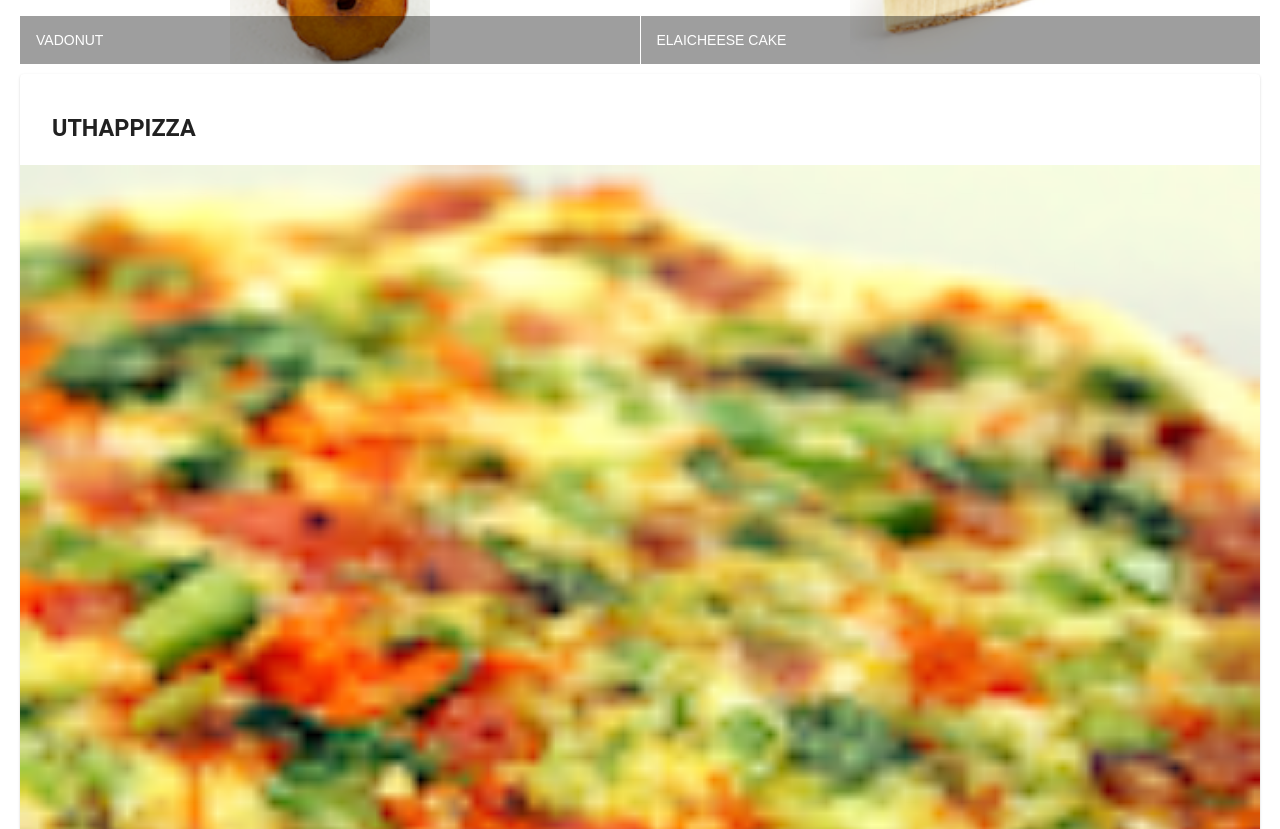
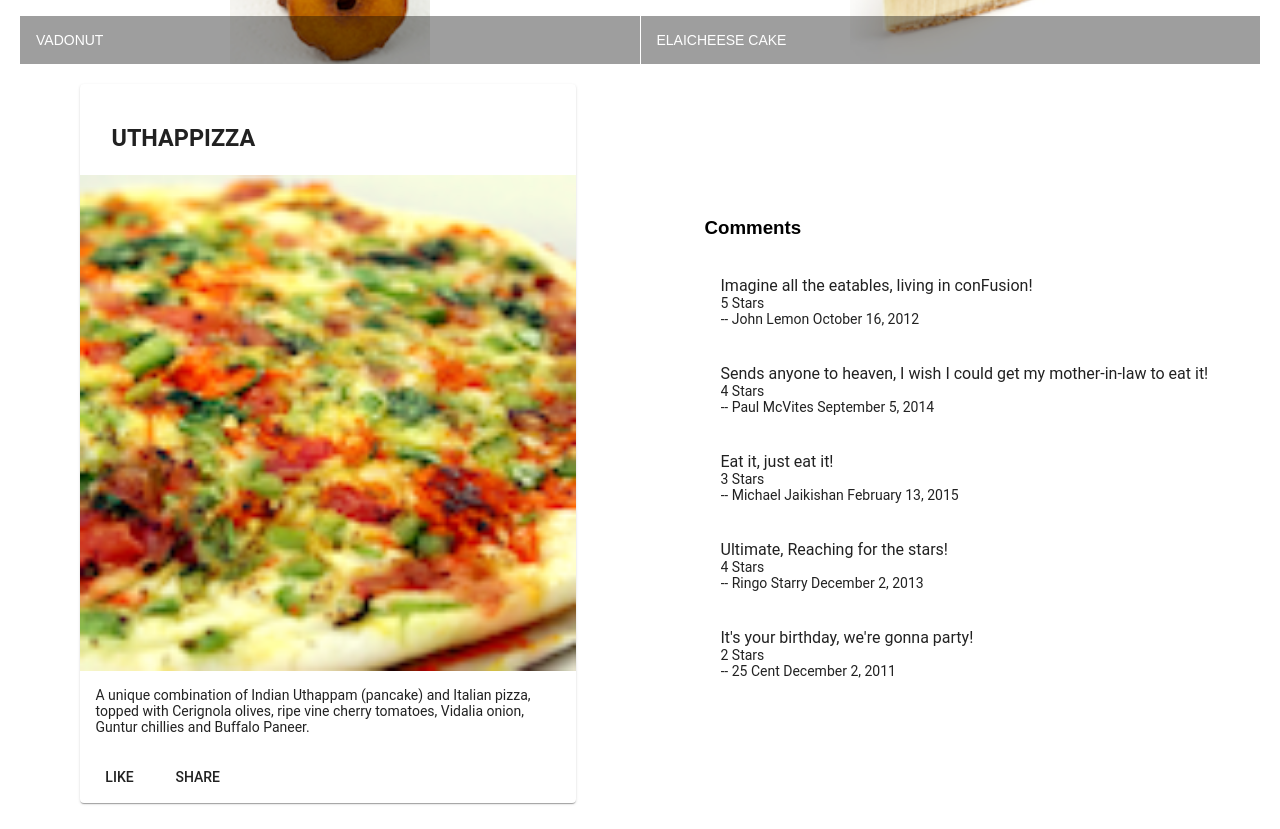
Before and after one commit to shouryalala/angular_walkthrough, an Angular app: page / in a window 1280 px wide. Shown: the part 500-1329 px from the top of the page. Built offline with nearby package versions, Linux system fonts and the light colour scheme.

Commit message:
assignment 1

```diff
--- a/src/app/app.component.html
+++ b/src/app/app.component.html
@@ -4,6 +4,8 @@
 </mat-toolbar>
 
 <app-menu></app-menu>
+
+<app-dish-detail></app-dish-detail>
 <!--
 
 <div style="text-align:center">
--- a/src/app/app.module.ts
+++ b/src/app/app.module.ts
@@ -12,11 +12,13 @@
 import { MenuComponent } from './menu/menu.component';
 
 import 'hammerjs';
+import { DishDetailComponent } from './dish-detail/dish-detail.component';
 
 @NgModule({
   declarations: [
     AppComponent,
-    MenuComponent
+    MenuComponent,
+    DishDetailComponent
   ],
   imports: [
     BrowserModule,
--- /dev/null
+++ b/src/app/dish-detail/dish-detail.component.html
@@ -0,0 +1,44 @@
+<div class="container"
+    fxLayout="row"
+    fxLayout.sm="column"
+    fxLayout.xs="column"
+    fxLayoutAlign.gt-md="space-around center"
+    fxLayoutGap="10px"
+    fxLayoutGap.xs="0">
+
+  <div fxFlex="40" *ngIf="dish">
+    <mat-card>
+      <mat-card-header>
+        <mat-card-title>
+          <h3>{{dish.name | uppercase}}</h3>
+        </mat-card-title>
+      </mat-card-header>
+      <img mat-card-image src={{dish.image}} alt={{dish.name}}>
+      <mat-card-content>
+        <p>{{dish.description}}
+        </p>
+      </mat-card-content>
+      <mat-card-actions>
+        <button mat-button>LIKE</button>
+        <button mat-button>SHARE</button>
+      </mat-card-actions>
+    </mat-card>
+  </div>
+
+  <div fxFlex="40">
+    <mat-list fxFlex *ngIf="dish">
+      <h3>Comments</h3>
+      <mat-list-item *ngFor="let cmt of dish.comments">
+        <!-- <img matListAvatar src={{dish.image}} alt={{dish.name}}> -->
+        <h1 matLine> {{cmt.comment}} </h1>
+        <p matLine>
+          <span> {{cmt.rating}} Stars </span>
+        </p>
+        <p matLine>
+            <span> -- {{cmt.author}} {{cmt.date | date:'longDate'}} </span>
+          </p>
+      </mat-list-item>
+    </mat-list>
+  </div>
+
+</div>
--- /dev/null
+++ b/src/app/dish-detail/dish-detail.component.ts
@@ -0,0 +1,60 @@
+import { Component, OnInit } from '@angular/core';
+
+const DISH = {
+  id: '0',
+  name: 'Uthappizza',
+  image: '/assets/images/uthappizza.png',
+  category: 'mains',
+  featured: true,
+  label: 'Hot',
+  price: '4.99',
+  // tslint:disable-next-line:max-line-length
+  description: 'A unique combination of Indian Uthappam (pancake) and Italian pizza, topped with Cerignola olives, ripe vine cherry tomatoes, Vidalia onion, Guntur chillies and Buffalo Paneer.',
+  comments: [
+       {
+           rating: 5,
+           comment: 'Imagine all the eatables, living in conFusion!',
+           author: 'John Lemon',
+           date: '2012-10-16T17:57:28.556094Z'
+       },
+       {
+           rating: 4,
+           comment: 'Sends anyone to heaven, I wish I could get my mother-in-law to eat it!',
+           author: 'Paul McVites',
+           date: '2014-09-05T17:57:28.556094Z'
+       },
+       {
+           rating: 3,
+           comment: 'Eat it, just eat it!',
+           author: 'Michael Jaikishan',
+           date: '2015-02-13T17:57:28.556094Z'
+       },
+       {
+           rating: 4,
+           comment: 'Ultimate, Reaching for the stars!',
+           author: 'Ringo Starry',
+           date: '2013-12-02T17:57:28.556094Z'
+       },
+       {
+           rating: 2,
+           comment: 'It\'s your birthday, we\'re gonna party!',
+           author: '25 Cent',
+           date: '2011-12-02T17:57:28.556094Z'
+       }
+   ]
+};
+
+@Component({
+  selector: 'app-dish-detail',
+  templateUrl: './dish-detail.component.html',
+  styleUrls: ['./dish-detail.component.scss']
+})
+export class DishDetailComponent implements OnInit {
+  dish = DISH;
+
+  constructor() { }
+
+  ngOnInit() {
+  }
+
+}
--- a/src/app/menu/menu.component.html
+++ b/src/app/menu/menu.component.html
@@ -35,7 +35,7 @@
       </mat-grid-tile>
     </mat-grid-list>
   </div>
-
+<!--
   <div fxFlex *ngIf="selectedDish">
     <mat-card>
       <mat-card-header>
@@ -53,6 +53,6 @@
         <button mat-button>SHARE</button>
       </mat-card-actions>
     </mat-card>
-  </div>
+  </div> -->
 
 </div>
```
Also changed, not shown: src/app/dish-detail/dish-detail.component.scss (added), 1 other file (tests, documents, lock files or other folders).
